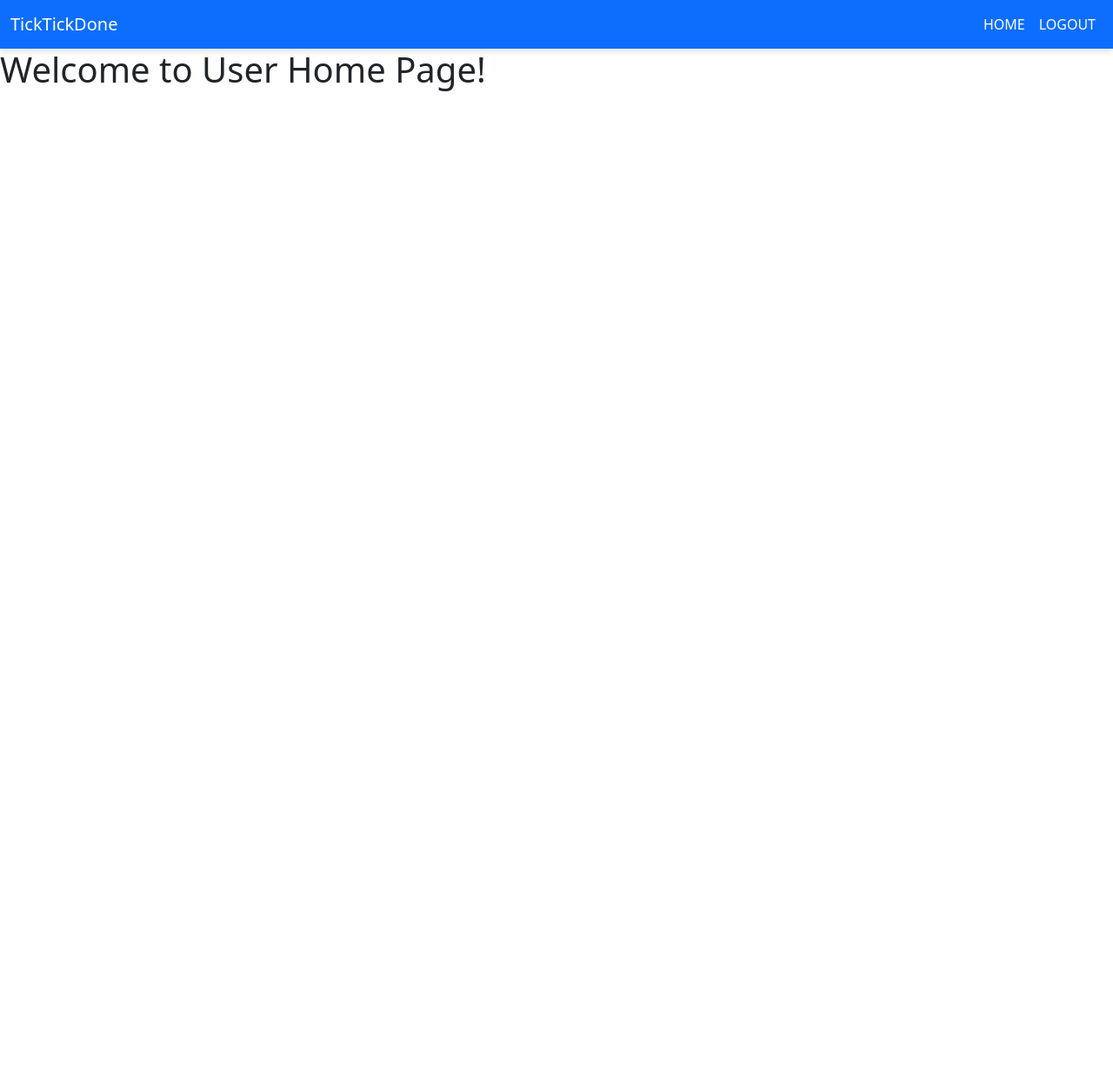
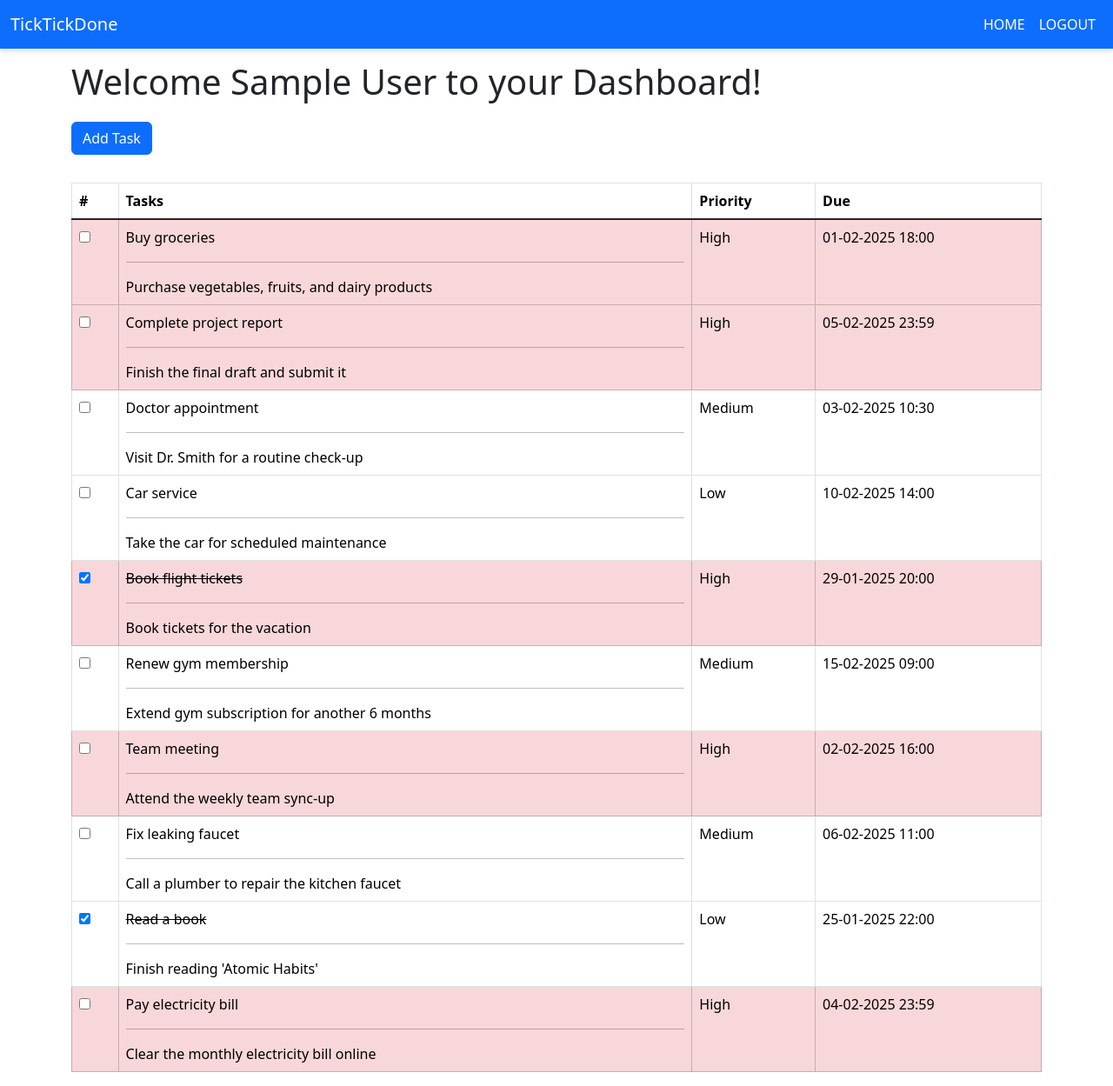
Before and after one commit to culeivan13/todowebapp, a Spring Boot app: page /user/home in a window 1280 px wide. Shown: the whole page at 87% size. Before the commit the page ends 105 px from the top, so only its background shows below. Run offline with Spring Boot 4, Linux system fonts and the light colour scheme; the visitor is signed in with stand-in values (Sample User, id 1); some of the project's set-up classes (security, data sources, template engines, error pages and the like) are left out, and stand-ins take their place.

Commit message:
Added User Dashboard with Add Task Form

```diff
--- a/src/main/java/com/suraj/todo/todowebapp/config/SecurityConfig.java
+++ b/src/main/java/com/suraj/todo/todowebapp/config/SecurityConfig.java
@@ -28,7 +28,7 @@ public class SecurityConfig {
     public SecurityFilterChain securityFilterChain(HttpSecurity httpSecurity) throws Exception {
         httpSecurity.csrf(AbstractHttpConfigurer::disable)
                 .formLogin(form -> form.loginPage("/login").defaultSuccessUrl("/user/home"))
-                .authorizeHttpRequests(req -> req.requestMatchers("/user/**").hasRole("USER"))
+//                .authorizeHttpRequests(req -> req.requestMatchers("/user/**").hasRole("USER"))
                 .authorizeHttpRequests(req -> req.anyRequest().permitAll())
                 .httpBasic(Customizer.withDefaults());
 
--- a/src/main/java/com/suraj/todo/todowebapp/controller/UserController.java
+++ b/src/main/java/com/suraj/todo/todowebapp/controller/UserController.java
@@ -1,16 +1,52 @@
 package com.suraj.todo.todowebapp.controller;
 
+import com.suraj.todo.todowebapp.entity.ToDo;
+import com.suraj.todo.todowebapp.model.NewTodoDTO;
+import jakarta.annotation.PostConstruct;
+import jakarta.servlet.http.HttpServletRequest;
 import org.springframework.stereotype.Controller;
 import org.springframework.ui.Model;
 import org.springframework.web.bind.annotation.GetMapping;
+import org.springframework.web.bind.annotation.ModelAttribute;
+import org.springframework.web.bind.annotation.PostMapping;
 import org.springframework.web.bind.annotation.RequestMapping;
+
+import java.time.LocalDateTime;
+import java.util.ArrayList;
+import java.util.List;
 
 @Controller
 @RequestMapping("/user")
 public class UserController {
+    private List<ToDo> tasks;
+
+    @PostConstruct
+    private void populateSomeTasks() {
+        tasks = new ArrayList<>();
+        System.out.println("Populating some tasks!!!");
+        tasks.add(new ToDo(1, "Buy groceries", "Purchase vegetables, fruits, and dairy products", false, "High", LocalDateTime.of(2025, 2, 1, 18, 0)));
+        tasks.add(new ToDo(2, "Complete project report", "Finish the final draft and submit it", false, "High", LocalDateTime.of(2025, 2, 5, 23, 59)));
+        tasks.add(new ToDo(3, "Doctor appointment", "Visit Dr. Smith for a routine check-up", false, "Medium", LocalDateTime.of(2025, 2, 3, 10, 30)));
+        tasks.add(new ToDo(4, "Car service", "Take the car for scheduled maintenance", false, "Low", LocalDateTime.of(2025, 2, 10, 14, 0)));
+        tasks.add(new ToDo(5, "Book flight tickets", "Book tickets for the vacation", true, "High", LocalDateTime.of(2025, 1, 29, 20, 0)));
+        tasks.add(new ToDo(6, "Renew gym membership", "Extend gym subscription for another 6 months", false, "Medium", LocalDateTime.of(2025, 2, 15, 9, 0)));
+        tasks.add(new ToDo(7, "Team meeting", "Attend the weekly team sync-up", false, "High", LocalDateTime.of(2025, 2, 2, 16, 0)));
+        tasks.add(new ToDo(8, "Fix leaking faucet", "Call a plumber to repair the kitchen faucet", false, "Medium", LocalDateTime.of(2025, 2, 6, 11, 0)));
+        tasks.add(new ToDo(9, "Read a book", "Finish reading 'Atomic Habits'", true, "Low", LocalDateTime.of(2025, 1, 25, 22, 0)));
+        tasks.add(new ToDo(10, "Pay electricity bill", "Clear the monthly electricity bill online", false, "High", LocalDateTime.of(2025, 2, 4, 23, 59)));
+    }
+
     @GetMapping("/home")
     public String getUserHomePage(Model model) {
         model.addAttribute("title", "User Home Page");
+        model.addAttribute("tasks", tasks);
+        model.addAttribute("newtodo", new NewTodoDTO());
+        return "userhome";
+    }
+
+    @PostMapping("/process-todo")
+    public String processNewTodo(@ModelAttribute("newtodo") NewTodoDTO newTodoDTO) {
+        System.out.println(newTodoDTO);
         return "userhome";
     }
 }
--- a/src/main/resources/static/css/style.css
+++ b/src/main/resources/static/css/style.css
@@ -33,3 +33,17 @@
     box-shadow: 0 4px 10px rgba(0, 0, 0, 0.1);
     background-color: #f8f9fa;
 }
+
+.completed {
+    text-decoration: line-through;
+}
+
+.card.card-body {
+    width: 60%;
+}
+
+@media screen and (max-width: 768px) {
+    .card.card-body {
+        width: 100%;
+    }
+}
--- a/src/main/resources/templates/fragments/navbar.html
+++ b/src/main/resources/templates/fragments/navbar.html
@@ -11,12 +11,13 @@
                 <li class="nav-item">
                     <a aria-current="page" class="nav-link active" th:href="${isLoggedIn} ? @{/user/home} : @{/home}">Home</a>
                 </li>
-                <a class="nav-link active" th:if="${!isLoggedIn}" th:href="@{/signup}">Signup</a>
+                <li class="nav-item">
+                    <a class="nav-link active" th:if="${!isLoggedIn}" th:href="@{/signup}">Signup</a>
                 </li>
-                <li class="nav-item login">
+                <li class="nav-item">
                     <a class="nav-link active" th:if="${!isLoggedIn}" th:href="@{/login}">Login</a>
                 </li>
-                <li class="nav-item login">
+                <li class="nav-item">
                     <a class="nav-link active" th:if="${isLoggedIn}" th:href="@{/logout}">Logout</a>
                 </li>
             </ul>
--- a/src/main/resources/templates/userhome.html
+++ b/src/main/resources/templates/userhome.html
@@ -3,6 +3,80 @@
 <th:block th:replace="~{/fragments/head :: head}"></th:block>
 <body>
 <th:block th:replace="~{/fragments/navbar :: nav}"></th:block>
-<h1>Welcome to User Home Page!</h1>
+
+<div class="container">
+    <div class="fs-1 mt-2">Welcome <span th:text="${loggedInUser}"></span> to your Dashboard!</div>
+
+    <p class="d-inline-flex gap-1 mt-3">
+        <button class="btn btn-primary" type="button" data-bs-toggle="collapse" data-bs-target="#collapseExample"
+                aria-expanded="false" aria-controls="collapseExample">
+            Add Task
+        </button>
+    </p>
+    <div class="collapse" id="collapseExample">
+        <div class="card card-body">
+            <form th:action="@{/user/process-todo}" method="post" th:object="${newtodo}">
+                <div class="mb-3">
+                    <input type="text" class="form-control" id="title" name="title" placeholder="Title"
+                           th:value="${newtodo.title}">
+                </div>
+                <div class="mb-3">
+                    <input type="text" class="form-control" id="description" name="description"
+                           placeholder="Description" th:value="${newtodo.description}">
+                </div>
+                <div class="form-floating mb-3">
+                    <select class="form-select" name="priority" id="prioritySelect">
+                        <option value="High">High</option>
+                        <option value="Medium">Medium</option>
+                        <option value="Low" selected>Low</option>
+                    </select>
+                    <label for="prioritySelect">Priority</label>
+                </div>
+                <div class="mb-3">
+                    <input type="text" class="form-control" id="dueDate" name="dueDate" placeholder="Due"
+                           th:value="${newtodo.dueDate}">
+                </div>
+                <button type="submit" class="btn btn-primary me-3">Add</button>
+                <button type="reset" class="btn btn-warning">Reset</button>
+            </form>
+        </div>
+    </div>
+
+    <table class="table table-bordered mt-3">
+        <thead>
+        <tr>
+            <th scope="col">#</th>
+            <th scope="col" colspan="2">Tasks</th>
+            <th scope="col">Priority</th>
+            <th scope="col">Due</th>
+        </tr>
+        </thead>
+        <tbody class="table-group-divider">
+        <tr th:each="task : ${tasks}" th:classappend="${task.priority == 'High' ? 'table-danger' : ''}">
+            <td><input type="checkbox" name="completed" id="completed"
+                       th:checked="${task.isCompleted}"></td>
+            <td colspan="2">
+                <div th:text="${task.title}" th:classappend="${task.isCompleted ? 'completed' : ''}"></div>
+                <hr>
+                <div th:text="${task.description}"></div>
+            </td>
+            <td th:text="${task.priority}"></td>
+            <td th:text="${#temporals.format(task.dueDate, 'dd-MM-yyyy HH:mm')}"></td>
+        </tr>
+        </tbody>
+    </table>
+</div>
+
+<script>
+    let due = document.getElementById("dueDate")
+    due.onfocus = function (event) {
+        this.type = 'datetime-local';
+        this.focus();
+    }
+
+    due.onblur = function (event) {
+        this.type = 'text';
+    }
+</script>
 </body>
 </html>
```
Also changed, not shown: src/main/java/com/suraj/todo/todowebapp/config/GlobalModelAttribute.java (+15 -0 lines), src/main/java/com/suraj/todo/todowebapp/controller/HomeController.java (+10 -14 lines), src/main/java/com/suraj/todo/todowebapp/entity/ToDo.java (+29 -0 lines), src/main/java/com/suraj/todo/todowebapp/model/NewTodoDTO.java (added, +62 -0 lines), src/main/java/com/suraj/todo/todowebapp/model/SignUpDTO.java (renamed from src/main/java/com/suraj/todo/todowebapp/model/SignUpDao.java, +4 -4 lines), src/main/resources/templates/signup.html (+5 -5 lines).
